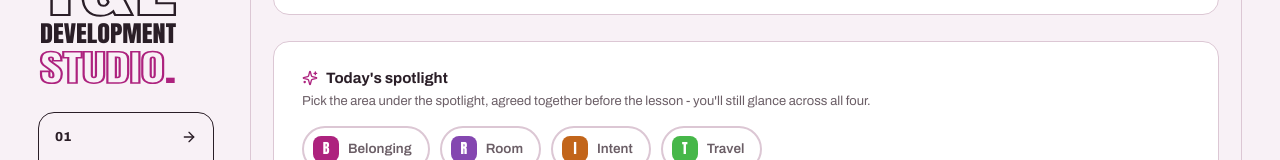
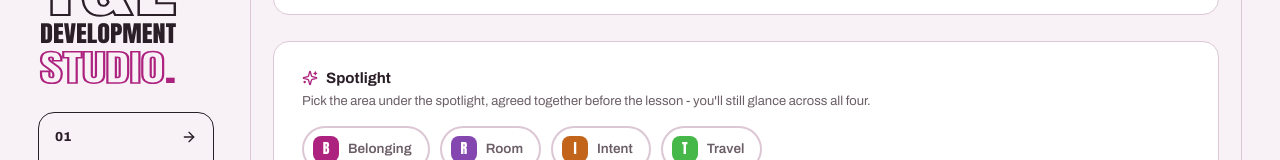
Before and after one commit to Western-Studio/brit-tl-development-studio, a React (Vite) app: page / in a window 1280 px wide. Both pictures are taken after a click on the element 408 px from the left and 1030 px from the top of the page. Shown: the part 769-929 px from the top of the page. Built offline with nearby package versions, Linux system fonts and the light colour scheme.

Commit message:
Spotlight heading: just 'Spotlight' on peer review and walk
Co-Authored-By: Claude Fable 5 <noreply@anthropic.com>
Claude-Session: https://claude.ai/code/session_01Esyd9CQZBiQaH85EicSTQ8

```diff
--- a/src/App.jsx
+++ b/src/App.jsx
@@ -1757,7 +1757,7 @@ function ReviewForm({ formId, onBack, onSubmit, draft, submissions = [] }) {
         <Card style={{ padding: 28, marginBottom: 26 }}>
           <div style={{ display: "flex", alignItems: "center", gap: 8, marginBottom: 6 }}>
             <Sparkles size={16} color={BRAND.magenta} />
-            <h3 style={{ margin: 0, fontSize: 15, color: BRAND.ink }}>{isDept ? "This term's focus" : "Today's spotlight"}</h3>
+            <h3 style={{ margin: 0, fontSize: 15, color: BRAND.ink }}>{isDept ? "This term's focus" : "Spotlight"}</h3>
           </div>
           <p style={{ fontSize: 13, color: BRAND.grey, margin: "0 0 14px", lineHeight: 1.5 }}>
             {isDept
```
